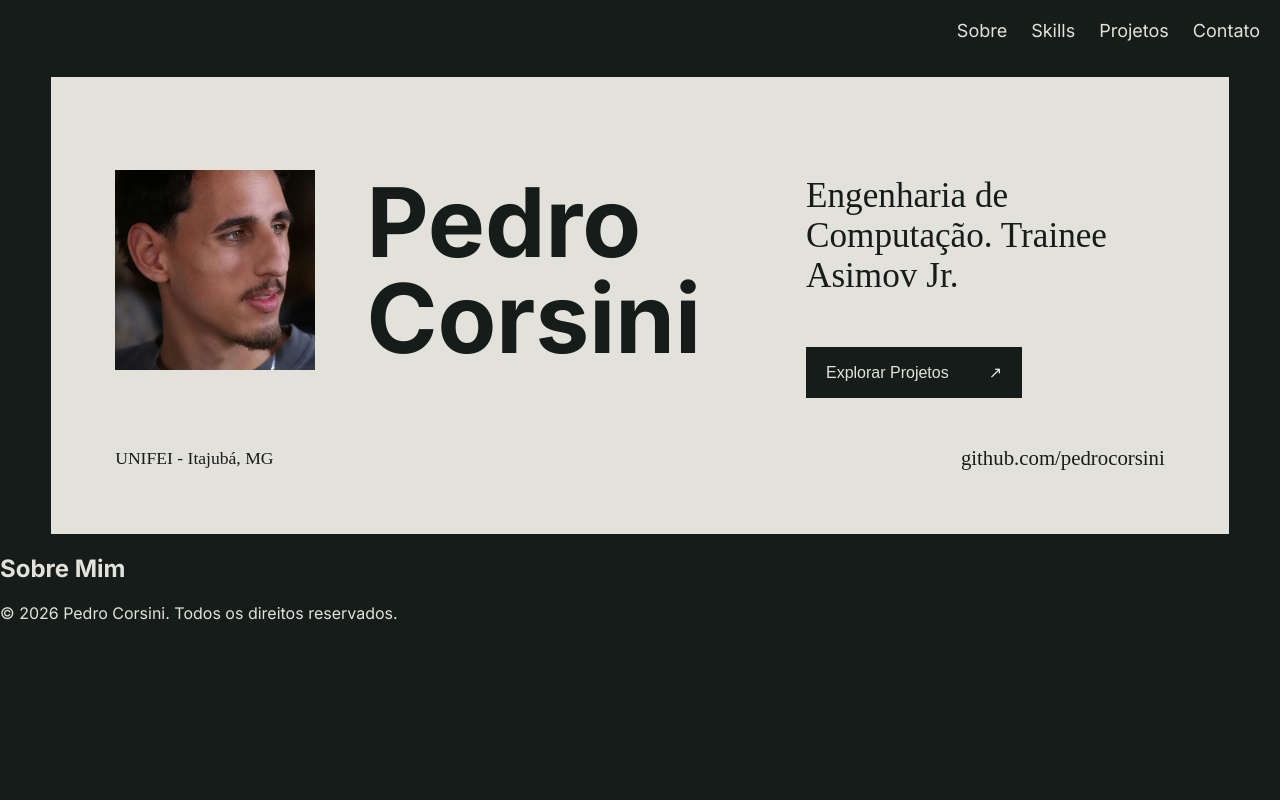
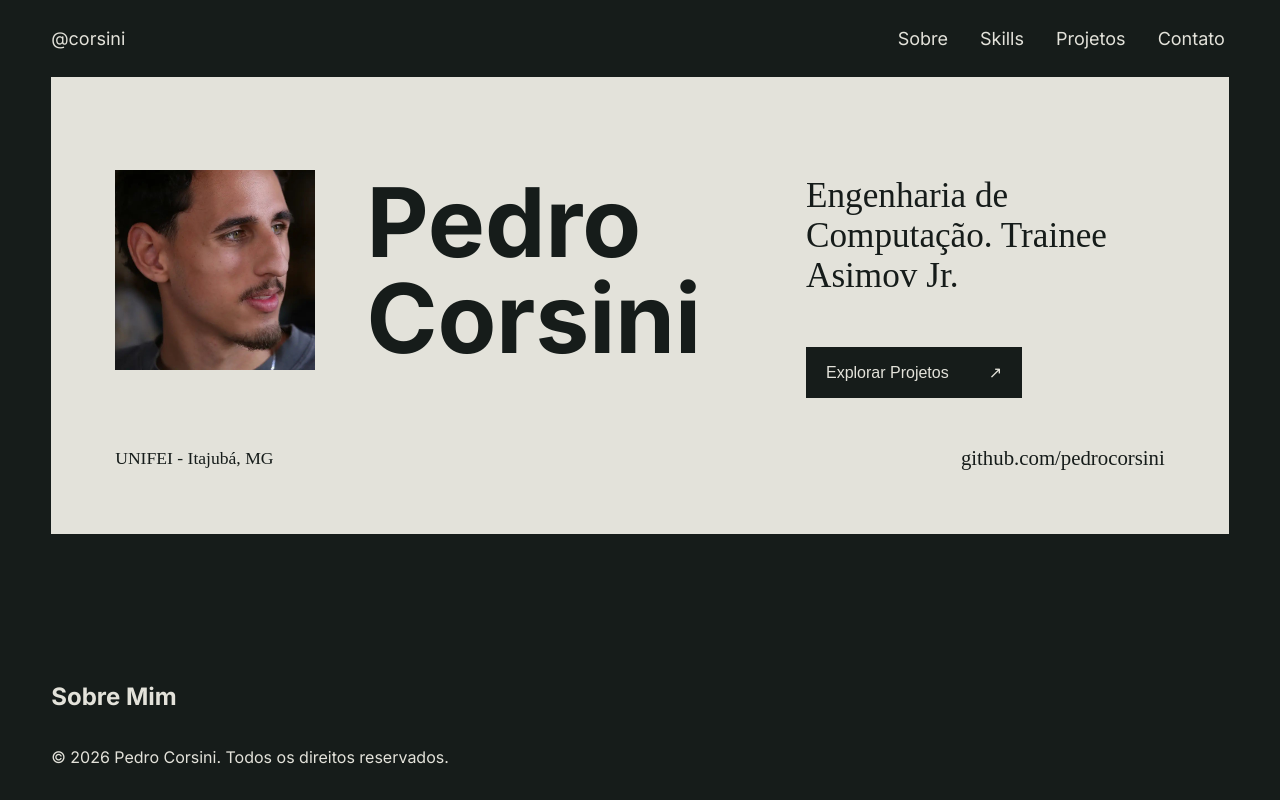
Before and after one commit to pedrocorsini/capacitacao-asimov-corsini, a plain HTML site: page semana-02-html-css/portifolio/index.html in a window 1280 px wide. Drawn offline with Linux system fonts and the light colour scheme.

Commit message:
fix(nav): fix nav bar alignment

```diff
--- a/semana-02-html-css/portifolio/assets/css/style.css
+++ b/semana-02-html-css/portifolio/assets/css/style.css
@@ -16,8 +16,8 @@
 }
 
 html {
-  scroll-behavior: smooth;
-  scroll-padding-top: 2rem;
+    scroll-behavior: smooth;
+    scroll-padding-top: 2rem;
 }
 
 body {
@@ -29,24 +29,49 @@ body {
 
 nav {
     display: flex;
-    gap: 24px;
+    justify-content: space-between;
+    align-items: center;
+    padding-block: 1.25rem;
+    font-size: 1.125rem;
+}
+
+nav ul {
+    display: flex;
+    gap: 1.5rem;
+    margin: 0;
+    padding: 0;
     list-style: none;
-    padding: 20px;
-    justify-content: flex-end;
-    font-size: 18px;
 }
 
 nav a {
     text-decoration: none;
+    padding: 0.5rem 0.25rem;
     color: var(--color-ink);
+}
+
+nav ul a{
     transition: color 0.3s ease;
 }
 
-nav a:hover,
-nav a:focus-visible {
+nav li:last-child {
+    padding-right: 0;
+}
+
+nav ul a:hover,
+nav ul a:focus-visible {
     color: var(--color-accent);
     text-decoration: underline;
     text-underline-offset: 5px;
+}
+
+nav .home-button {
+    padding-left: 0;
+}
+
+main {
+    display: flex;
+    flex-direction: column;
+    gap: var(--section-space);
 }
 
 #home {
@@ -60,7 +85,6 @@ nav a:focus-visible {
     color: var(--color-bg);
 
     padding: clamp(1.5rem, 5vw, 4rem);
-    margin-top: 1rem;
 }
 
 #home img {
@@ -82,27 +106,27 @@ nav a:focus-visible {
     line-height: 1;
 }
 
-#home .foot{
+#home .foot {
     font-size: clamp(1rem, 2vw, 1.1rem);
     font-family: 'Times New Roman', Times, serif;
     margin-top: 3rem;
 }
 
-#home .description{
+#home .description {
     font-size: clamp(2rem, 64vw, 2.2rem);
     font-family: 'Times New Roman', Times, serif;
     justify-self: end;
     margin-right: 3rem;
 }
 
-#home.container {
+.container {
     box-sizing: border-box;
     width: calc(100% - clamp(1rem, 4vw, 4rem) * 2);
     max-width: 1400px;
     margin-inline: auto;
 }
 
-#home .button{
+#home .button {
     display: inline-flex;
     align-items: center;
     justify-content: space-between;
@@ -119,15 +143,15 @@ nav a:focus-visible {
 }
 
 #home .button:hover {
-  transform: translateY(-3px);
+    transform: translateY(-3px);
 }
 
 #home .button:active {
-  transform: translateY(0);
+    transform: translateY(0);
 }
 
 
-#home .github{
+#home .github {
     font-size: clamp(1.3rem, 2vw, 1.1rem);
     font-family: 'Times New Roman', Times, serif;
     margin-top: 3rem;
@@ -137,7 +161,7 @@ nav a:focus-visible {
     color: var(--color-bg);
 }
 
-#home .github:hover{
+#home .github:hover {
     text-decoration: underline;
     text-underline-offset: 5px;
 }
--- a/semana-02-html-css/portifolio/index.html
+++ b/semana-02-html-css/portifolio/index.html
@@ -13,11 +13,13 @@
 <body>
 
   <header>
-    <nav>
-      <li><a href="#sobre">Sobre</a></li>
-      <li><a href="#skills">Skills</a></li>
-      <li><a href="#projetos">Projetos</a></li>
-      <li><a href="#contatos">Contato</a></li>
+    <nav class="container">
+      <a class="home-button" href="#home">@corsini</a>
+      <ul>
+        <li><a href="#sobre">Sobre</a></li>
+        <li><a href="#skills">Skills</a></li>
+        <li><a href="#projetos">Projetos</a></li>
+        <li><a href="#contatos">Contato</a></li>
       </ul>
     </nav>
   </header>
@@ -31,7 +33,8 @@
         <a class="button" href="#projetos">Explorar Projetos <span aria-hidden="true">↗</span></a>
       </div>
       <p class="foot">UNIFEI - Itajubá, MG</p>
-      <a class="github" href="https://github.com/pedrocorsini" target="_blank" rel="noopener noreferrer">github.com/pedrocorsini</a>
+      <a class="github" href="https://github.com/pedrocorsini" target="_blank"
+        rel="noopener noreferrer">github.com/pedrocorsini</a>
 
     </section>
 
@@ -40,7 +43,7 @@
     </section>
   </main>
 
-  <footer>
+  <footer id="footer" class="container">
     <p>© 2026 Pedro Corsini. Todos os direitos reservados.</p>
   </footer>
 
```
